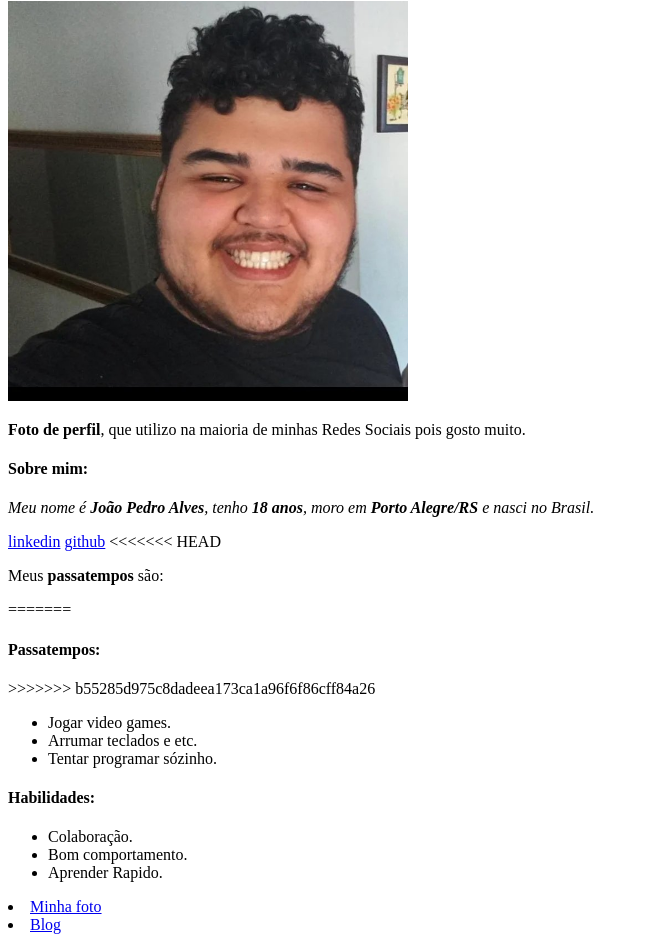
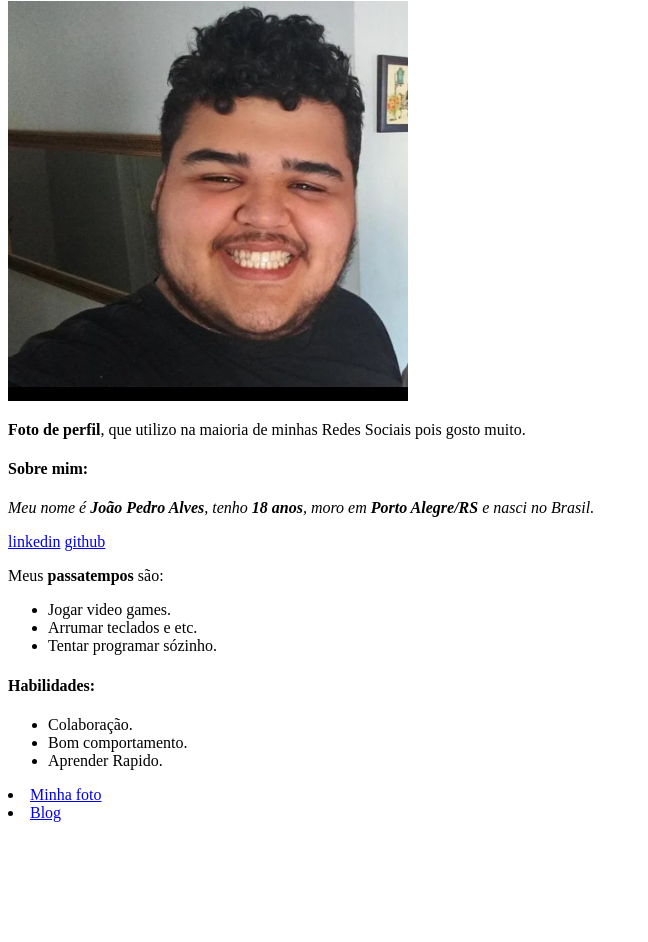
Before and after one commit to Joao7001/Joao7001.github.io, a plain HTML site: page index.html in a window 1280 px wide. Shown: the part 149-1091 px from the top of the page, without its empty margins (0-648 px from the left). After the commit the page ends 979 px from the top, so only its background shows below. Drawn offline with Linux system fonts and the light colour scheme.

Commit message:
passatempos atualizados

```diff
--- a/index.html
+++ b/index.html
@@ -24,12 +24,7 @@
         Alegre/RS</strong> e nasci no Brasil.</em></p>
   <a href="https://www.linkedin.com/in/jo%C3%A3o-pedro-alves-77198319a" target="_blank">linkedin</a>
   <a href="https://github.com/Joao7001" target="_blank">github</a>
-<<<<<<< HEAD
 <p>Meus <strong>passatempos</strong> são:</p>
-=======
-
-  <h4>Passatempos:</h4>
->>>>>>> b55285d975c8dadeea173ca1a96f6f86cff84a26
   <ul id="pass">
     <li>Jogar video games.</li>
     <li>Arrumar teclados e etc.</li>
```
